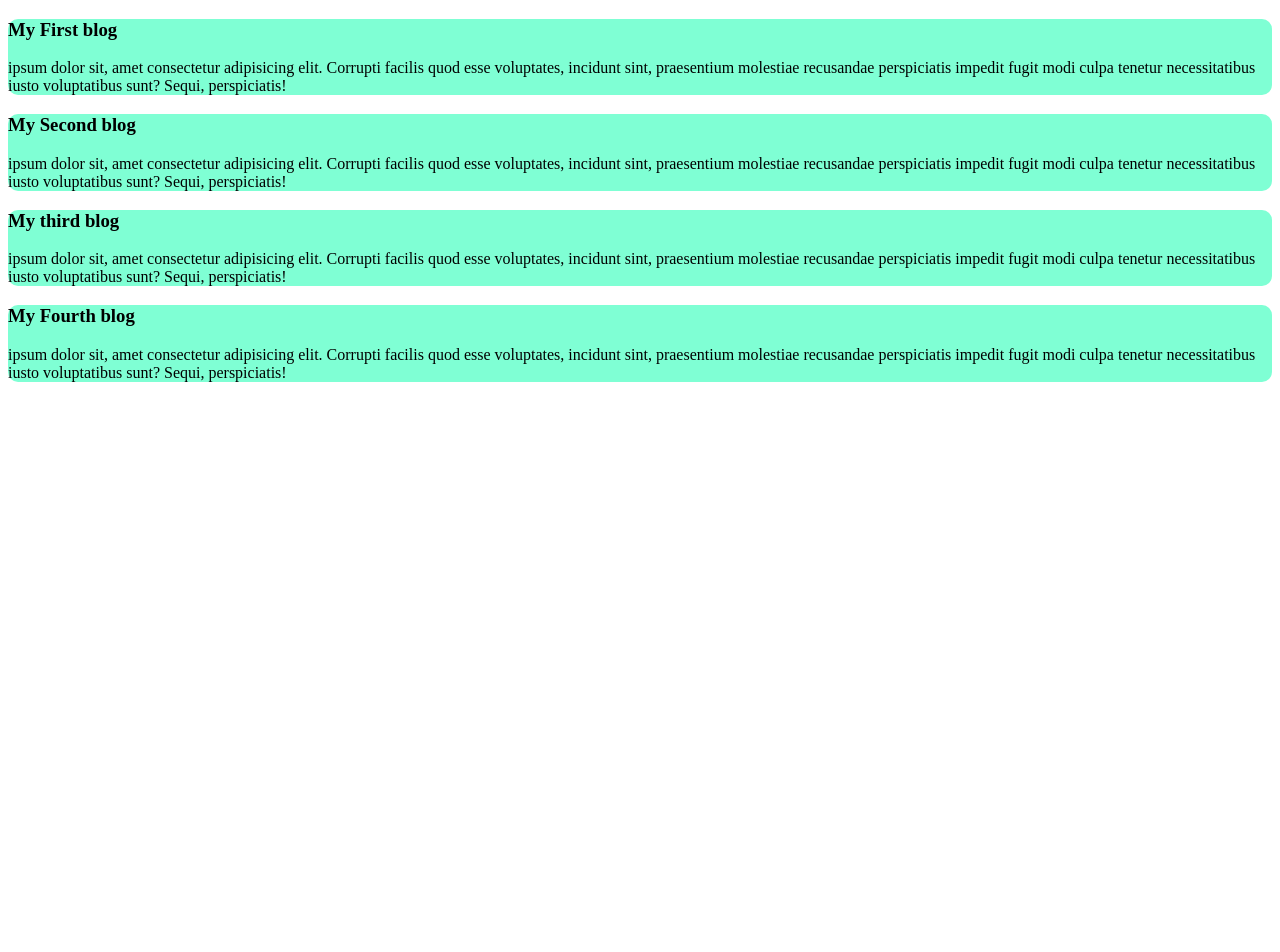
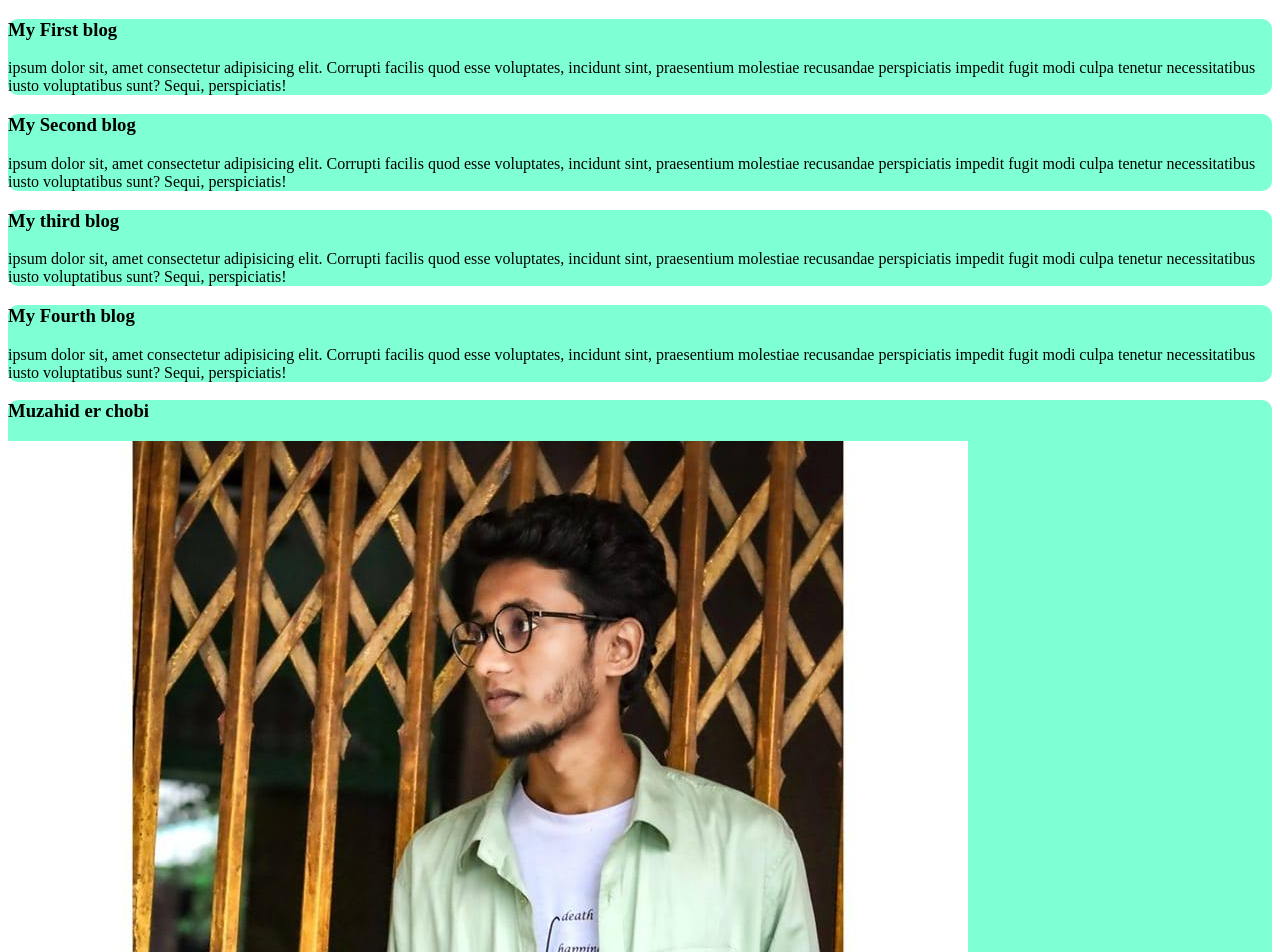
Before and after one commit to itlovermuzahid/my-first-github-repo, a plain HTML site: page index.html in a window 1280 px wide. Shown: the top 952 px of the page. Before the commit the page ends 800 px from the top, so only its background shows below. Drawn offline with Linux system fonts and the light colour scheme.

Commit message:
pic added site

```diff
--- a/index.html
+++ b/index.html
@@ -25,7 +25,11 @@
          <p class="effect">ipsum dolor sit, amet consectetur adipisicing elit. Corrupti facilis quod esse voluptates, incidunt sint, praesentium molestiae recusandae perspiciatis impedit fugit modi culpa tenetur necessitatibus iusto voluptatibus sunt? Sequi, perspiciatis!</p>
     </div>
 
+    <div>
+        <h3>Muzahid er chobi </h3>
 
+        <img src="Muzahid.jpg" alt="MuzuByte">
+    </div>
 
 </body>
 </html>
```
Also changed, not shown: Muzahid.jpg (added).
